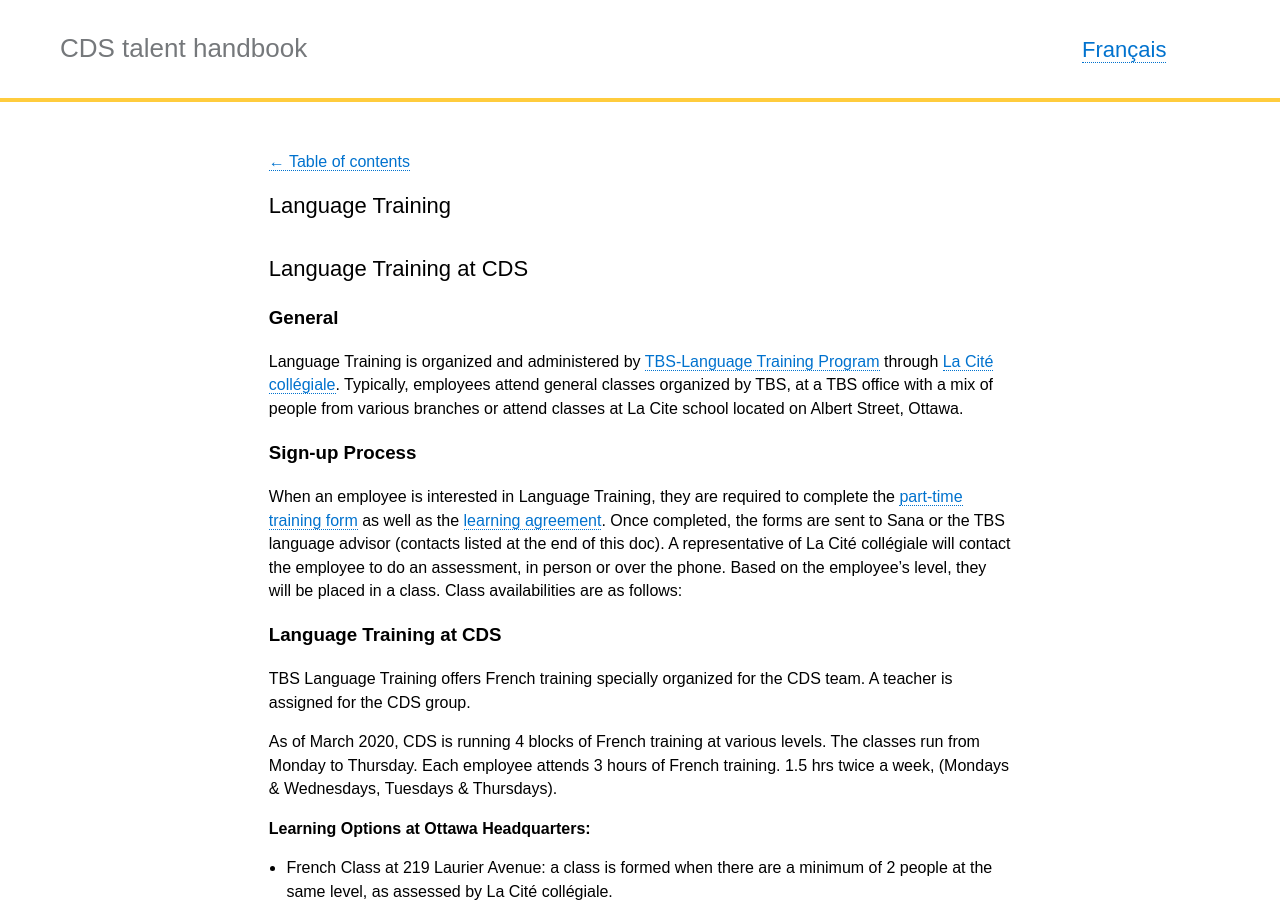
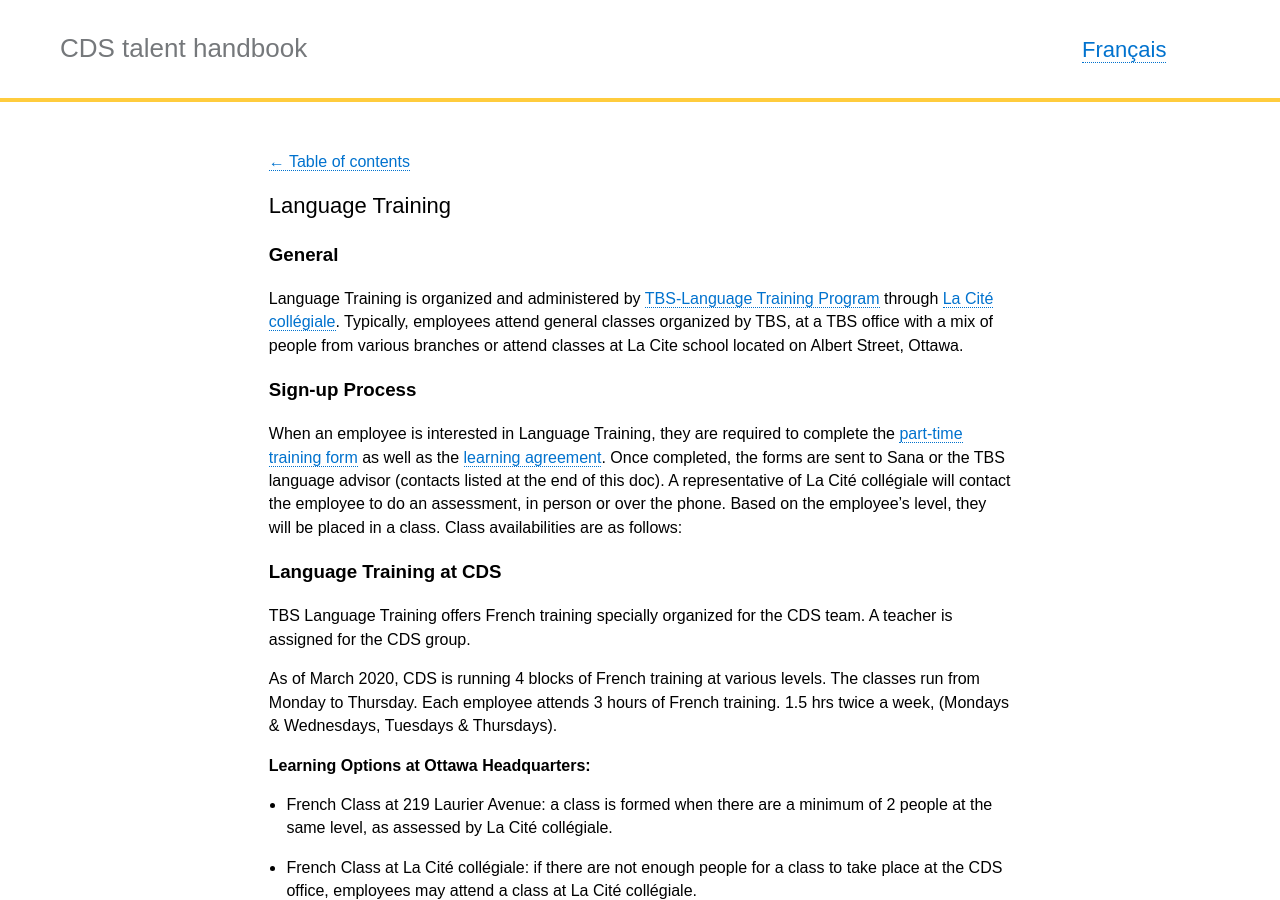
Before and after one commit to cds-snc/talent, a Jekyll site: the page built from _pages/en/Training and Development/Language Training at CDS.md, in a window 1280 px wide and 900 px high. Built offline with Jekyll 4.4.1, drawn with Linux system fonts in a browser that asks for light colours.

Commit message:
Update and rename Language Training.md to Language Training at CDS.md

```diff
--- a/_pages/en/Training and Development/Language Training.md
+++ b/_pages/en/Training and Development/Language Training at CDS.md
@@ -3,13 +3,10 @@ layout: page
 title:  "Language Training"
 lang: en
 category: "Training and Development"
-permalink: "/Language-Training/"
-trans_url: "/Language-Training-FR/"
+permalink: "/Language-Training-at-CDS/"
+trans_url: "/Language-Training-at-CDS-FR/"
 ---
 
-
-
-## Language Training at CDS
 
 ### General
 Language Training is organized and administered by [TBS-Language Training Program](mailto:zztbsinh@tbs-sct.gc.ca) through [La Cité collégiale](https://www.collegelacite.ca/).  Typically, employees attend general classes organized by TBS, at a TBS office with a mix of people from various branches or attend classes at La Cite school located on Albert Street, Ottawa.
```
